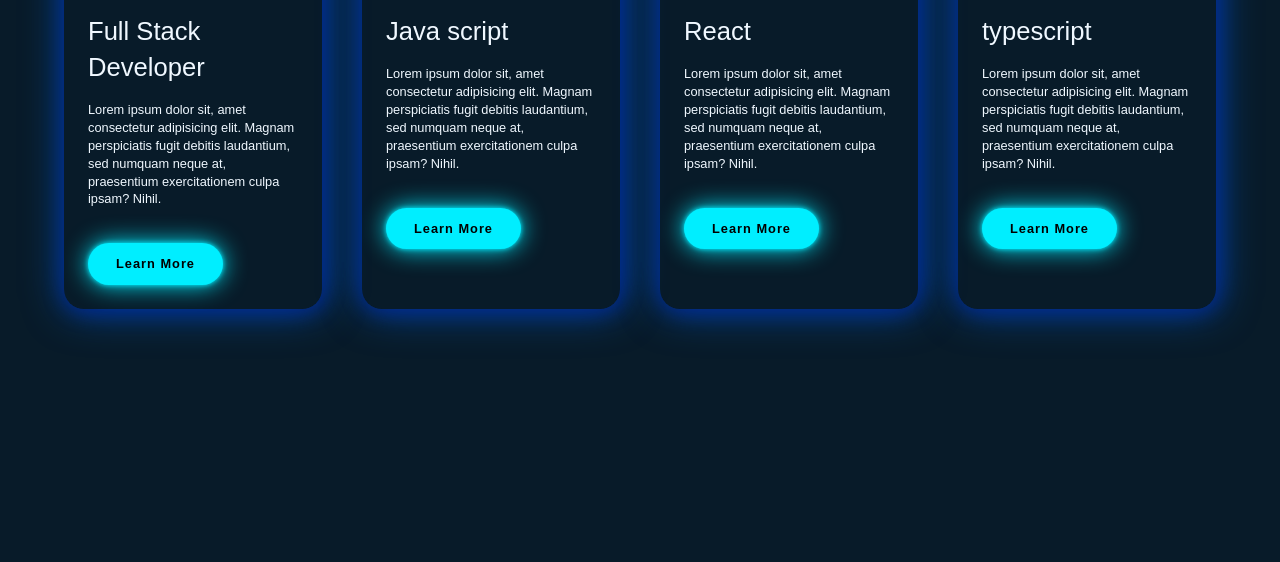
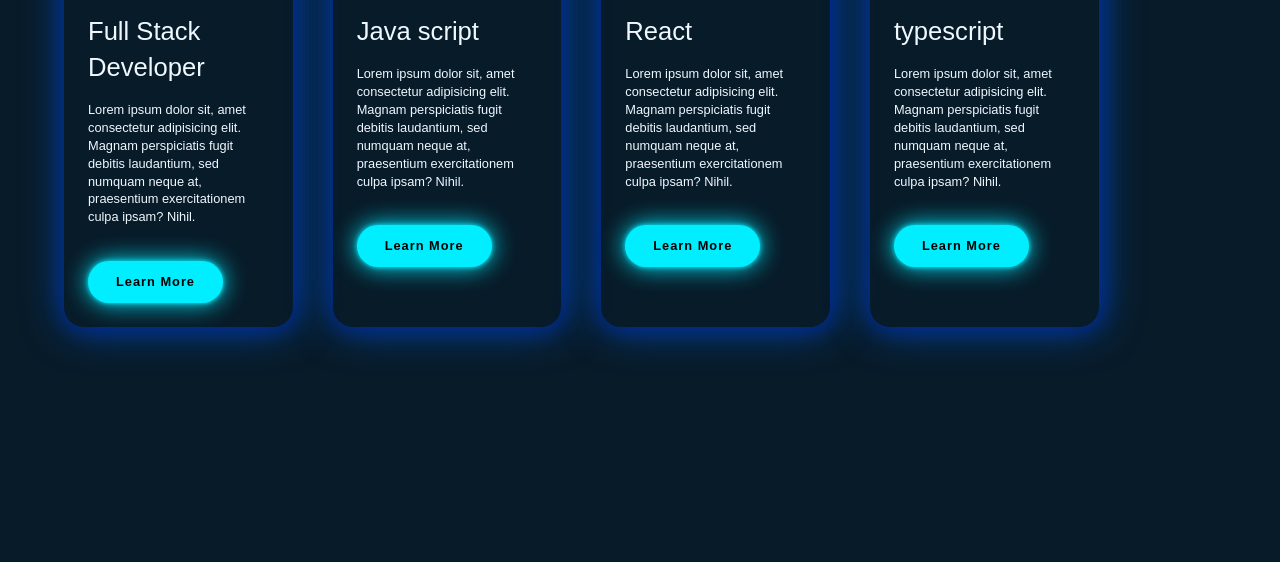
Before and after one commit to zeeshan91kharadi/professional-portfolio, a plain HTML site: page index.html in a window 1280 px wide. Shown: the part 1450-2012 px from the top of the page. Drawn offline with nearby package versions, Linux system fonts and the light colour scheme.

```diff
--- a/style.css
+++ b/style.css
@@ -1,4 +1,3 @@
-/* 3CE04171163465816BEB470D0F8C5466C5BD */
 *{
     margin: 0;
     padding: 0;
@@ -224,16 +223,16 @@ body{
 }
 .container{
 margin-top: 8.5vh;
-
 }
 .services-list{
     display: grid;
-    grid-template-columns: repeat(auto-fit,minmax(30vw,2fr));
+    grid-template-columns: repeat(auto-fit,minmax(120px,1fr));
     grid-gap: 40px;
     /* max-width: 600px; */
     margin-top: 50px;
-    display: flex;
-
+    /* display: flex; */
+    /* justify-content: center;
+    align-items: center; */
      margin: 8vh;
 
 
```
